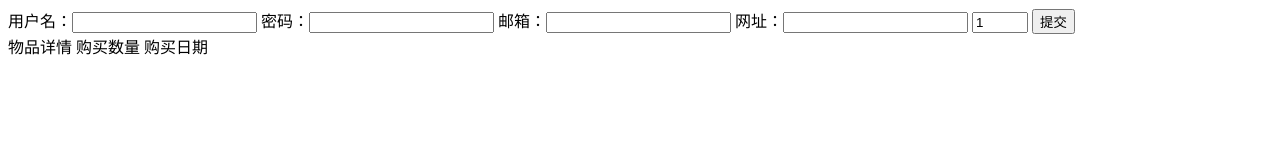
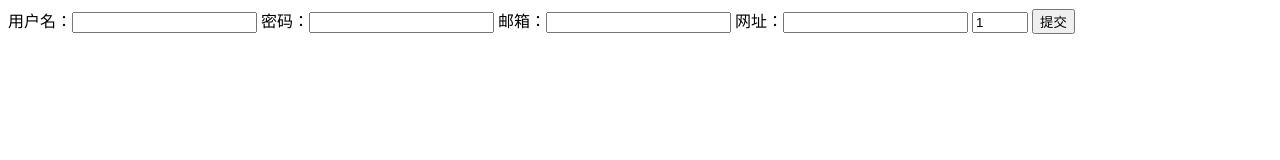
Before and after one commit to lenhui/itcast, a plain HTML site: page index.html in a window 1280 px wide. Drawn offline with Linux system fonts and the light colour scheme.

```diff
--- a/index.html
+++ b/index.html
@@ -16,11 +16,5 @@
 			<input type="submit" value="提交">
 		</form>
 	</div>
-	<!-- 购物车功能 -->
-	<div class="cart">
-		<span>物品详情</span>
-		<span>购买数量</span>
-		<span>购买日期</span>
-	</div>
 </body>
 </html>
```
